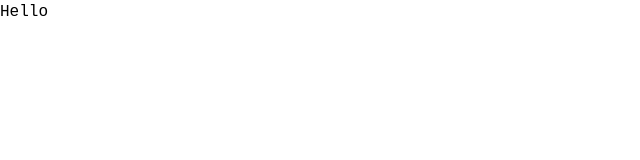
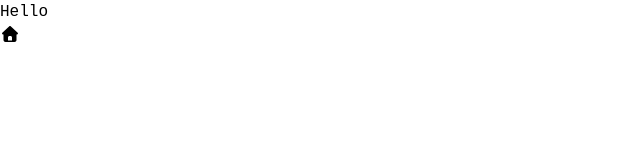
Before and after one commit to aukabanana/CSC-105-Pre-Hackathon, a React (Vite) app in the folder frontend/: page / in a window 1280 px wide. Shown: the top 160 px of the page, without its empty margins (0-640 px from the left). Built offline with nearby package versions, Linux system fonts and the light colour scheme.

Commit message:
feat: set structure of header

```diff
--- a/frontend/package.json
+++ b/frontend/package.json
@@ -10,6 +10,11 @@
     "preview": "vite preview"
   },
   "dependencies": {
+    "@fortawesome/fontawesome-svg-core": "^7.2.0",
+    "@fortawesome/free-brands-svg-icons": "^7.2.0",
+    "@fortawesome/free-regular-svg-icons": "^7.2.0",
+    "@fortawesome/free-solid-svg-icons": "^7.2.0",
+    "@fortawesome/react-fontawesome": "^3.3.1",
     "@tailwindcss/vite": "^4.3.0",
     "react": "^19.2.6",
     "react-dom": "^19.2.6",
--- /dev/null
+++ b/frontend/src/components/dashboardHeader.tsx
@@ -0,0 +1,13 @@
+import { FontAwesomeIcon } from "@fortawesome/react-fontawesome"
+import {
+    faHouse
+} from '@fortawesome/free-solid-svg-icons'
+
+function DashboardHeader() {
+    return(
+        <div>
+            <FontAwesomeIcon icon={faHouse}/>
+        </div>
+    )
+}
+export default DashboardHeader
--- a/frontend/src/pages/loginPage.tsx
+++ b/frontend/src/pages/loginPage.tsx
@@ -1,7 +1,9 @@
+import DashboardHeader from "../components/dashboardHeader"
 function LoginPage() {
     return(
         <div>
             <h1>Hello</h1>
+            <DashboardHeader />
         </div>
     )
 }
```
Also changed, not shown: 1 other file (tests, documents, lock files or other folders).
